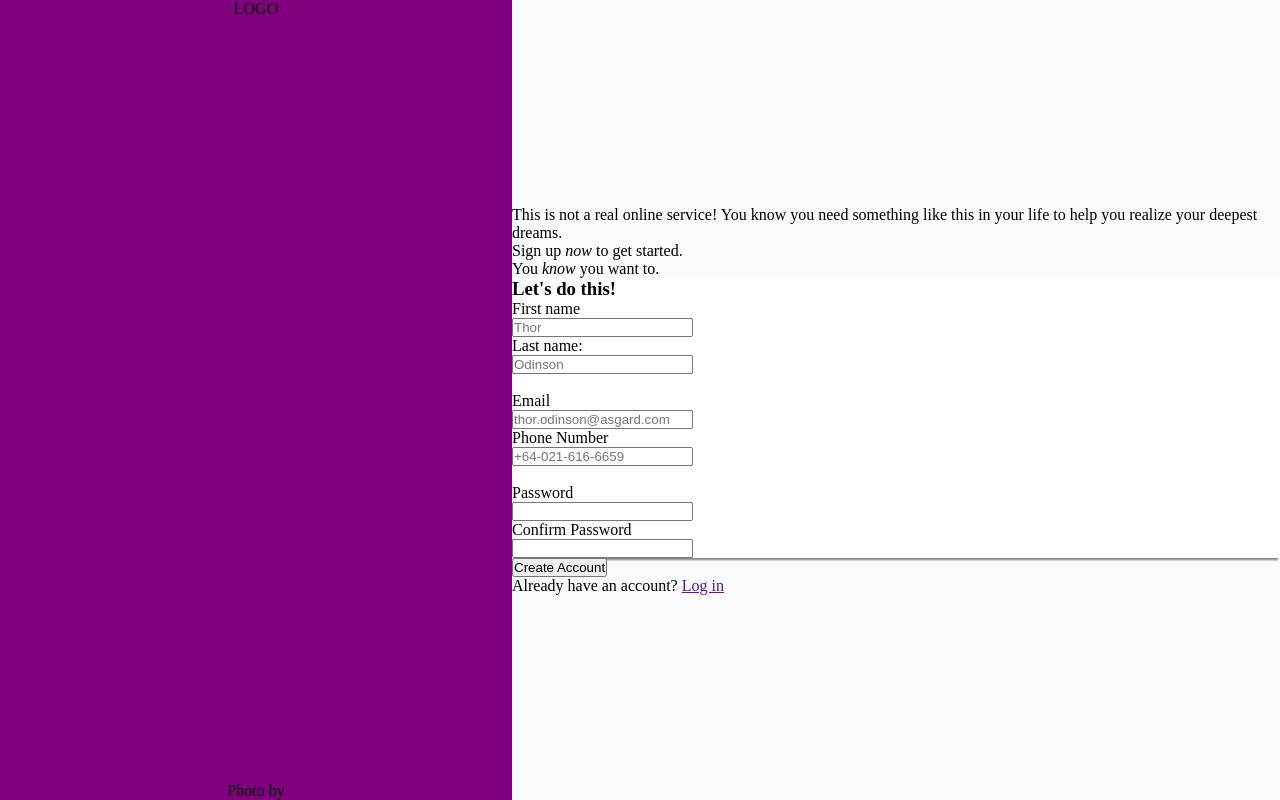
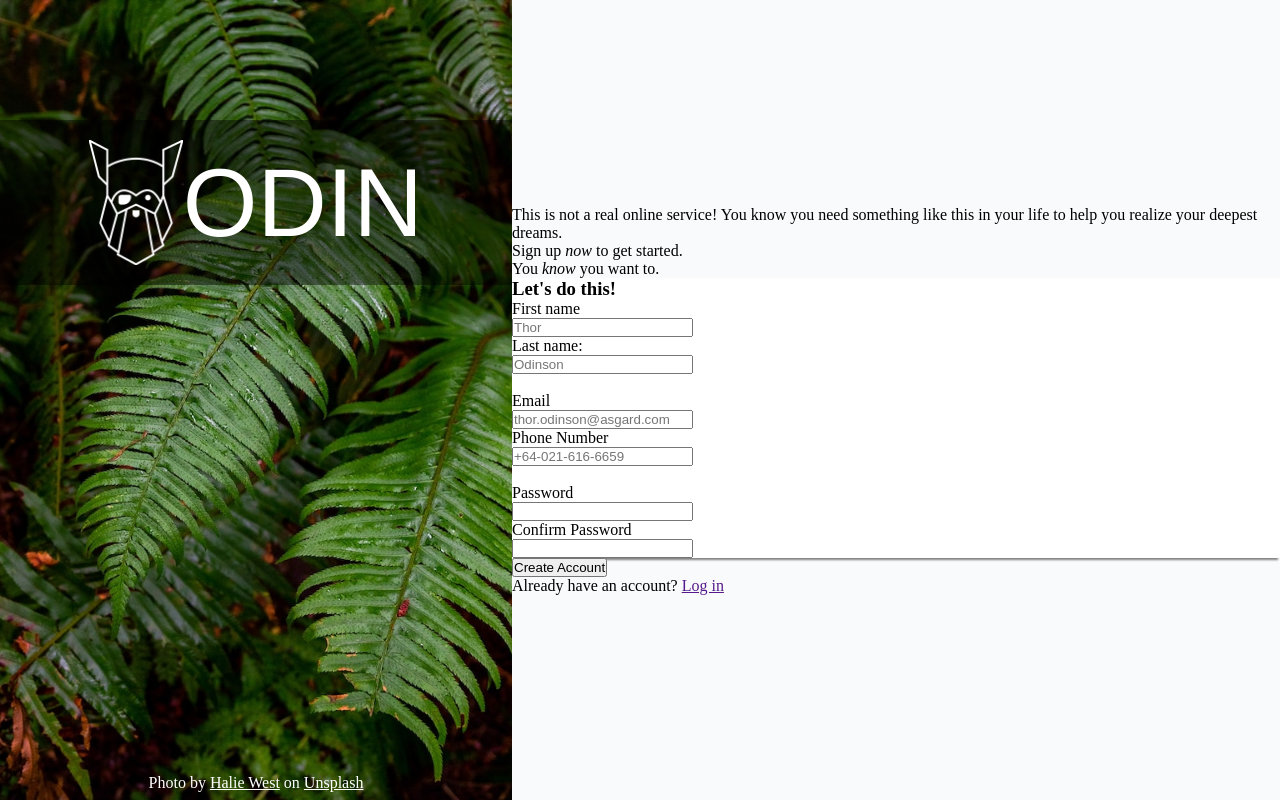
Before and after one commit to ivalexig/odin-sign-up-form, a plain HTML site: page index.html in a window 1280 px wide. Drawn offline with Linux system fonts and the light colour scheme; a web font is replaced by a local one.

Commit message:
Left side styling complete

```diff
--- a/index.html
+++ b/index.html
@@ -9,8 +9,22 @@
   <body>
     <div class="page">
       <div class="left">
-        <div class="logo-container">LOGO</div>
-        <div class="image-credit-container">Photo by</div>
+        <div class="logo-container">
+          <img src="./assets/odin-logo.png" alt="Odin Logo" />
+          ODIN
+        </div>
+        <p class="image-credit">
+          Photo by
+          <a
+            href="https://unsplash.com/@haliewestphoto?utm_source=unsplash&utm_medium=referral&utm_content=creditCopyText"
+            >Halie West</a
+          >
+          on
+          <a
+            href="https://unsplash.com/photos/25xggax4bSA?utm_source=unsplash&utm_medium=referral&utm_content=creditCopyText"
+            >Unsplash</a
+          >
+        </p>
       </div>
       <div class="right">
         <div class="top-section">
--- a/style.css
+++ b/style.css
@@ -1,3 +1,8 @@
+@font-face {
+  font-family: norse-bold;
+  src: url(https://cdn.statically.io/gh/TheOdinProject/theodinproject/efdc2888072f409e687d31dc580595dbe4fe0ff4/app/assets/fonts/Norse-Bold.otf);
+}
+
 * {
   margin: 0px;
   padding: 0px;
@@ -10,12 +15,42 @@
 }
 
 .left {
-  background-color: purple;
+  background-image: url(./assets/sidebar-image.jpg);
+  background-repeat: no-repeat;
+  background-color: grey;
+  background-size: cover;
+  background-position: center;
   width: 40vw;
   display: flex;
   flex-direction: column;
   justify-content: space-between;
+  color: white;
+}
+
+.logo-container {
+  font-family: norse-bold, fantasy;
+  font-size: 6rem;
+  display: flex;
   align-items: center;
+  justify-content: center;
+  margin-top: 15vh;
+  padding: 20px 0;
+  background-color: rgba(0, 0, 0, 0.45);
+}
+
+.logo-container img {
+  height: 125px;
+}
+
+.image-credit {
+  text-align: center;
+  font-size: 1rem;
+  margin-bottom: 1vh;
+}
+
+.image-credit a:link,
+.image-credit a:visited {
+  color: white;
 }
 
 .right {
```
Also changed, not shown: assets/odin-logo.png (added), assets/sidebar-image.jpg (added).
